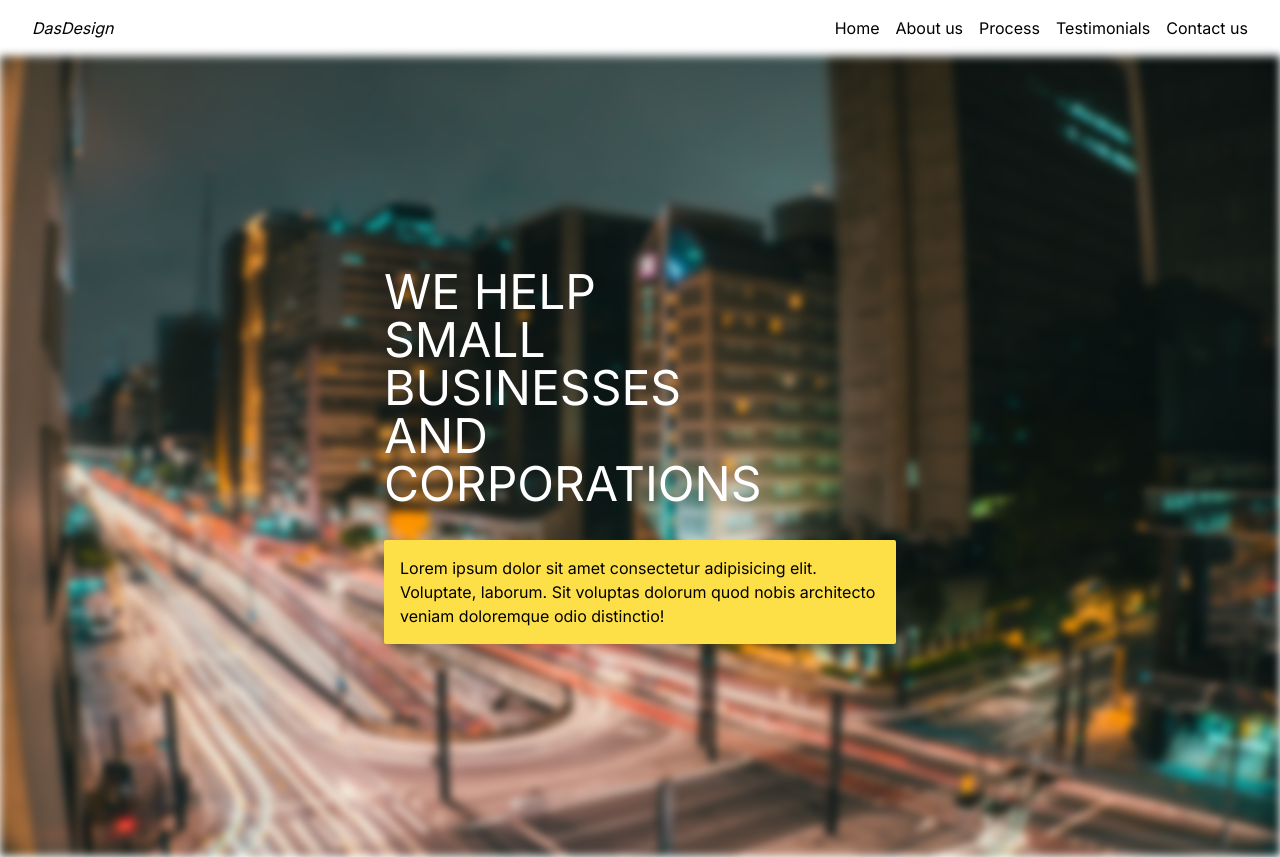
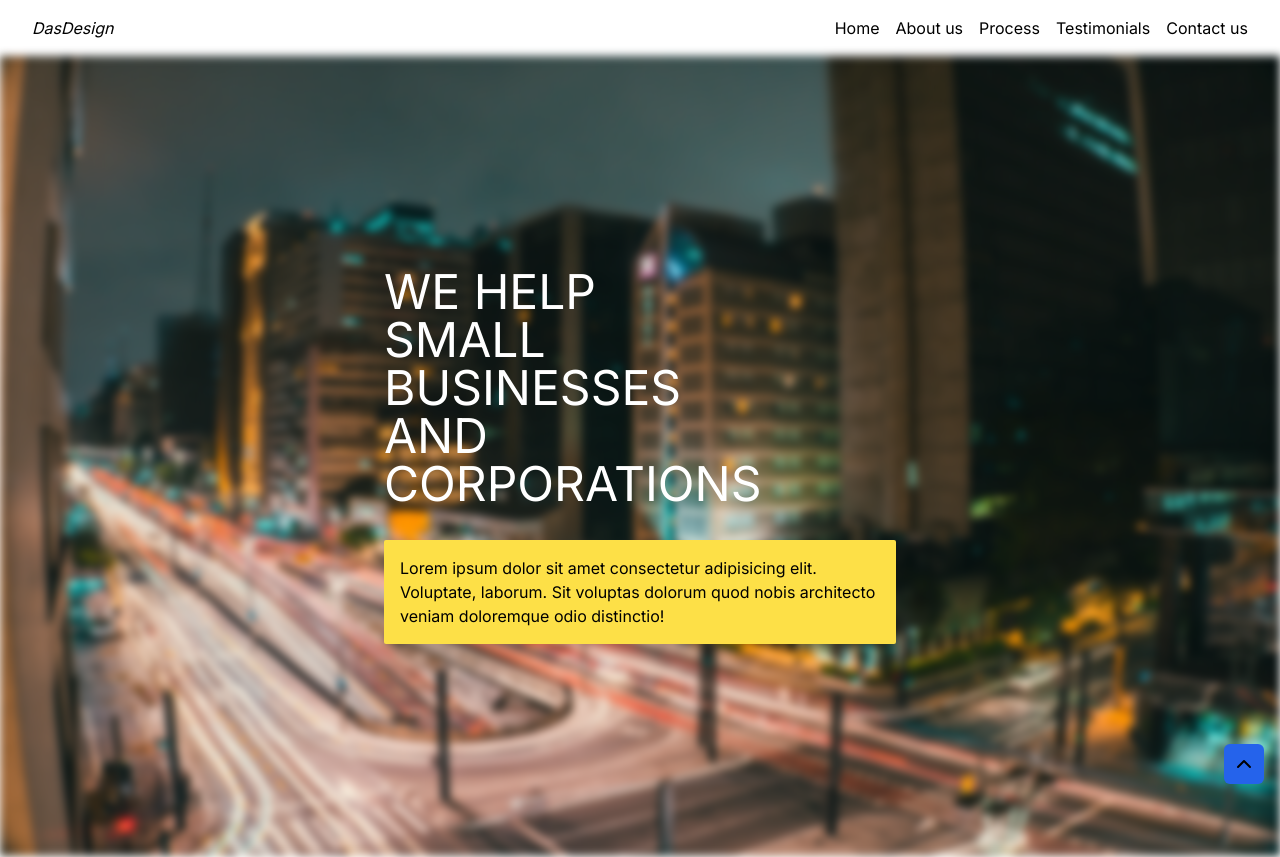
Before and after one commit to maanasmahato4/dasdesign, a Next.js app: page / in a window 1280 px wide. Shown: the top 857 px of the page. Built offline with nearby package versions, Linux system fonts and the light colour scheme.

Commit message:
new: back to top button

```diff
--- a/app/page.tsx
+++ b/app/page.tsx
@@ -4,6 +4,8 @@ import Hero from '@/components/hero/Hero';
 import Process from '@/components/process/Process';
 import Testimonial from '@/components/testimonial/Testimonial';
 import React, { Fragment } from 'react';
+import { ChevronUp } from 'lucide-react';
+import Link from 'next/link';
 
 function Home() {
 	return (
@@ -13,6 +15,11 @@ function Home() {
 			<Process />
 			<Testimonial />
 			<Contact />
+			<button className='fixed bottom-4 left-auto right-4 top-auto rounded-md bg-blue-600 p-2'>
+				<Link href='#nav'>
+					<ChevronUp />
+				</Link>
+			</button>
 		</Fragment>
 	);
 }
--- a/components/navbar/NavBar.tsx
+++ b/components/navbar/NavBar.tsx
@@ -2,7 +2,10 @@ import Link from 'next/link';
 
 export default function NavBar() {
 	return (
-		<header className='flex w-full flex-row items-center justify-between px-8 py-4'>
+		<header
+			className='flex w-full flex-row items-center justify-between px-8 py-4'
+			id='nav'
+		>
 			<h3 className='italic'>DasDesign</h3>
 			<nav className='flex flex-row gap-x-4'>
 				<Link href='#hero' className='hover:text-cyan-600'>
--- a/package.json
+++ b/package.json
@@ -9,6 +9,7 @@
     "lint": "next lint"
   },
   "dependencies": {
+    "lucide-react": "^0.378.0",
     "next": "14.2.3",
     "react": "^18",
     "react-dom": "^18"
```
Also changed, not shown: 1 other file (tests, documents, lock files or other folders).
